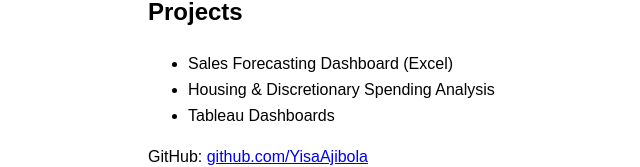
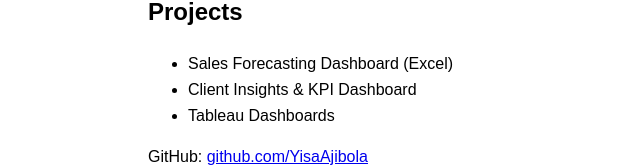
Before and after one commit to yisaajibola101-hub/YisaAjibola, a plain HTML site: page index.html in a window 1280 px wide. Shown: the part 185-352 px from the top of the page, without its empty margins (42-682 px from the left). Drawn offline with Linux system fonts and the light colour scheme.

Commit message:
Update index.html

```diff
--- a/index.html
+++ b/index.html
@@ -19,7 +19,7 @@
   <h2>Projects</h2>
   <ul>
     <li>Sales Forecasting Dashboard (Excel)</li>
-    <li>Housing & Discretionary Spending Analysis</li>
+    <li>Client Insights & KPI Dashboard</li>
     <li>Tableau Dashboards</li>
   </ul>
 
```
